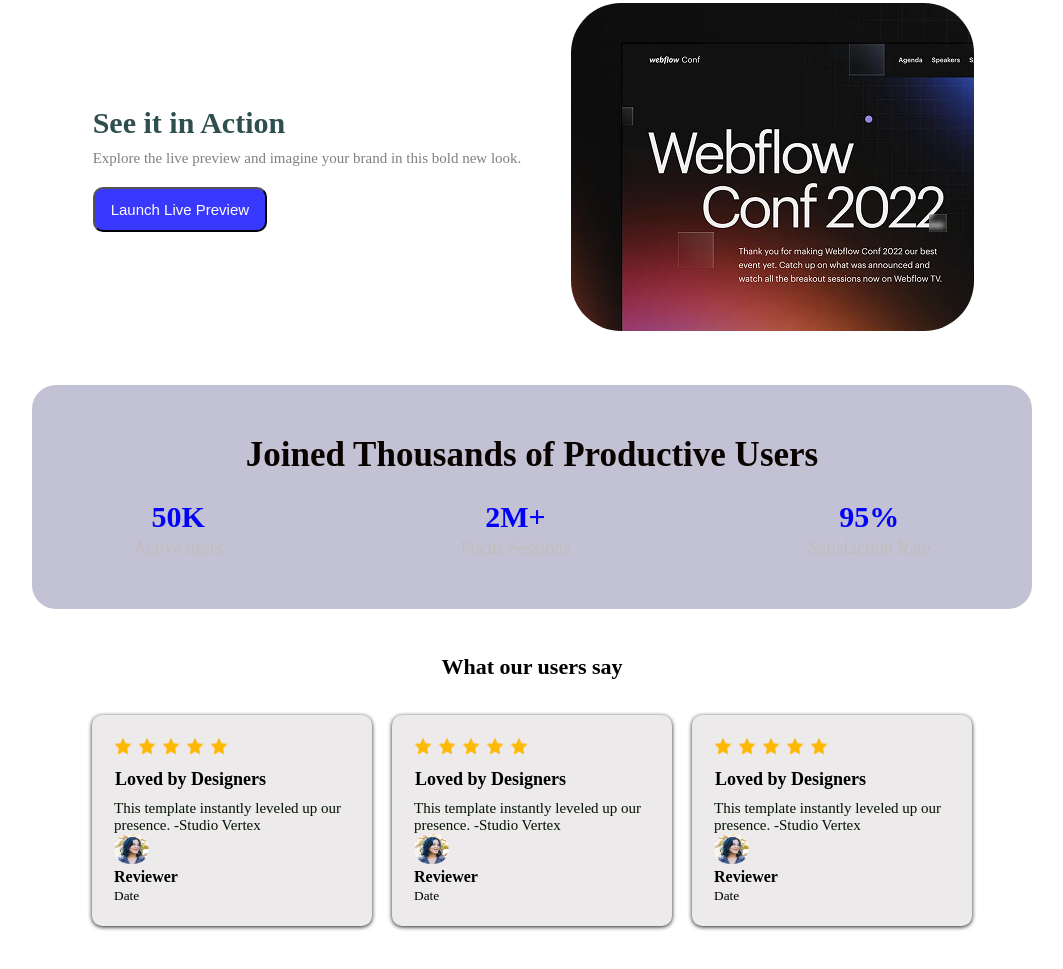
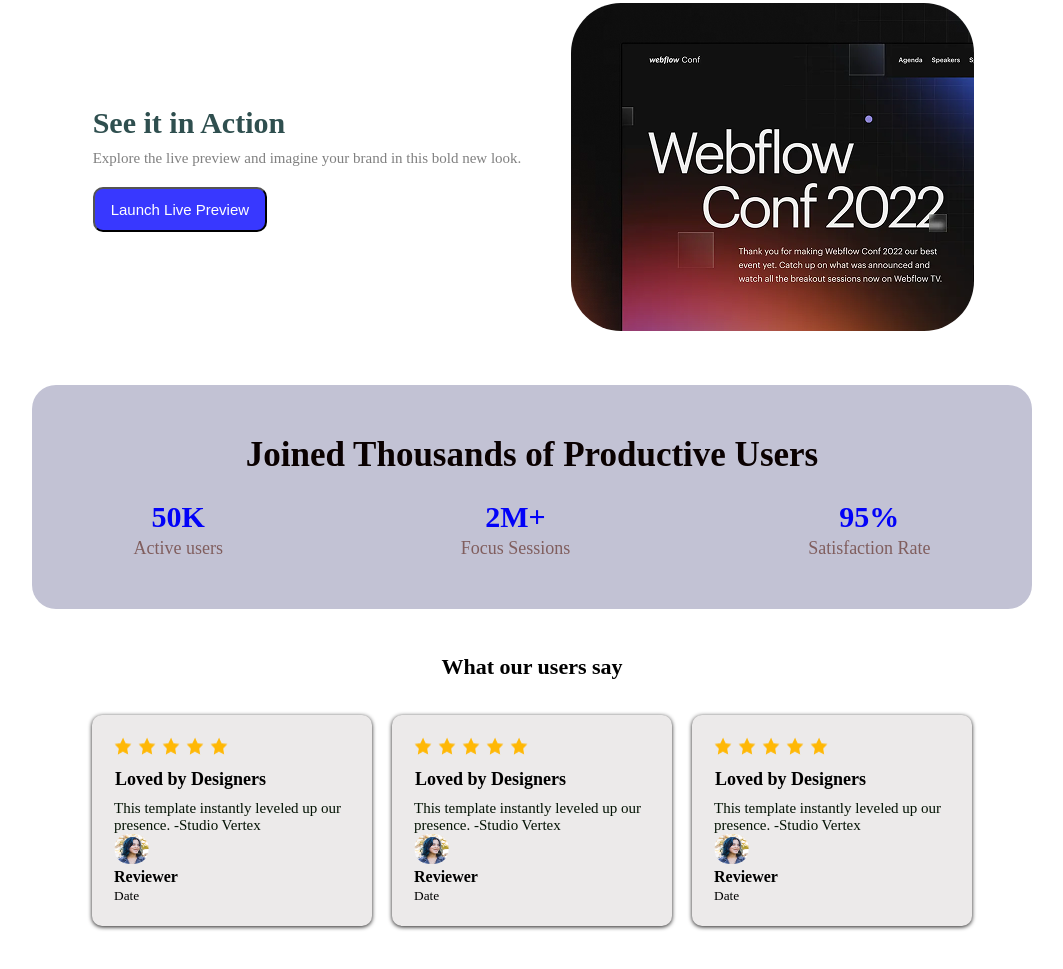
Before and after one commit to Sazzadhossain2003/assignment-1, a plain HTML site: page index.html in a window 1280 px wide. Shown: the part 747-1716 px from the top of the page, without its empty margins (108-1171 px from the left). Drawn offline with Linux system fonts and the light colour scheme.

Commit message:
added a css file change

```diff
--- a/style/style.css
+++ b/style/style.css
@@ -112,7 +112,7 @@
 .single-box p{
     font-size: 18px;
     font-weight: 200;
-    color: rgb(196, 187, 187);
+    color: rgb(128, 94, 94);
     margin: 0;
 }
 .reference{
```
